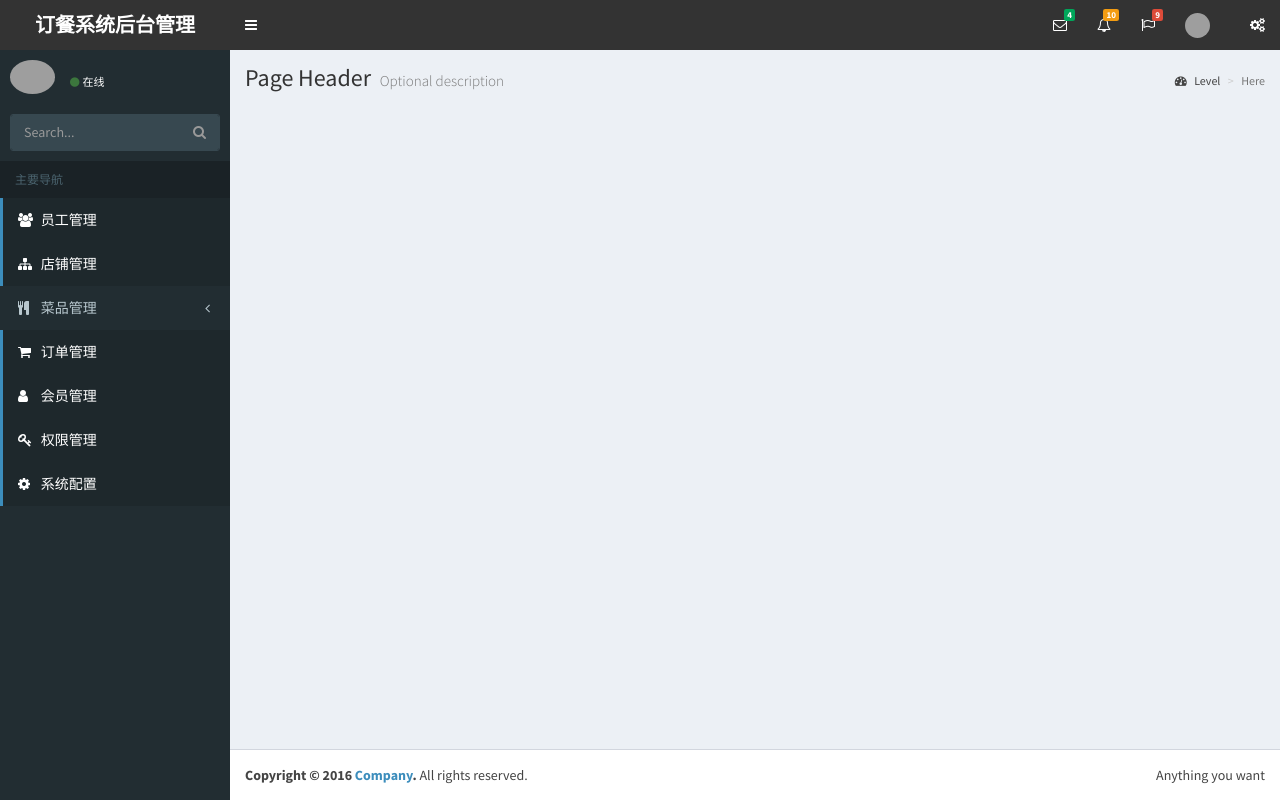
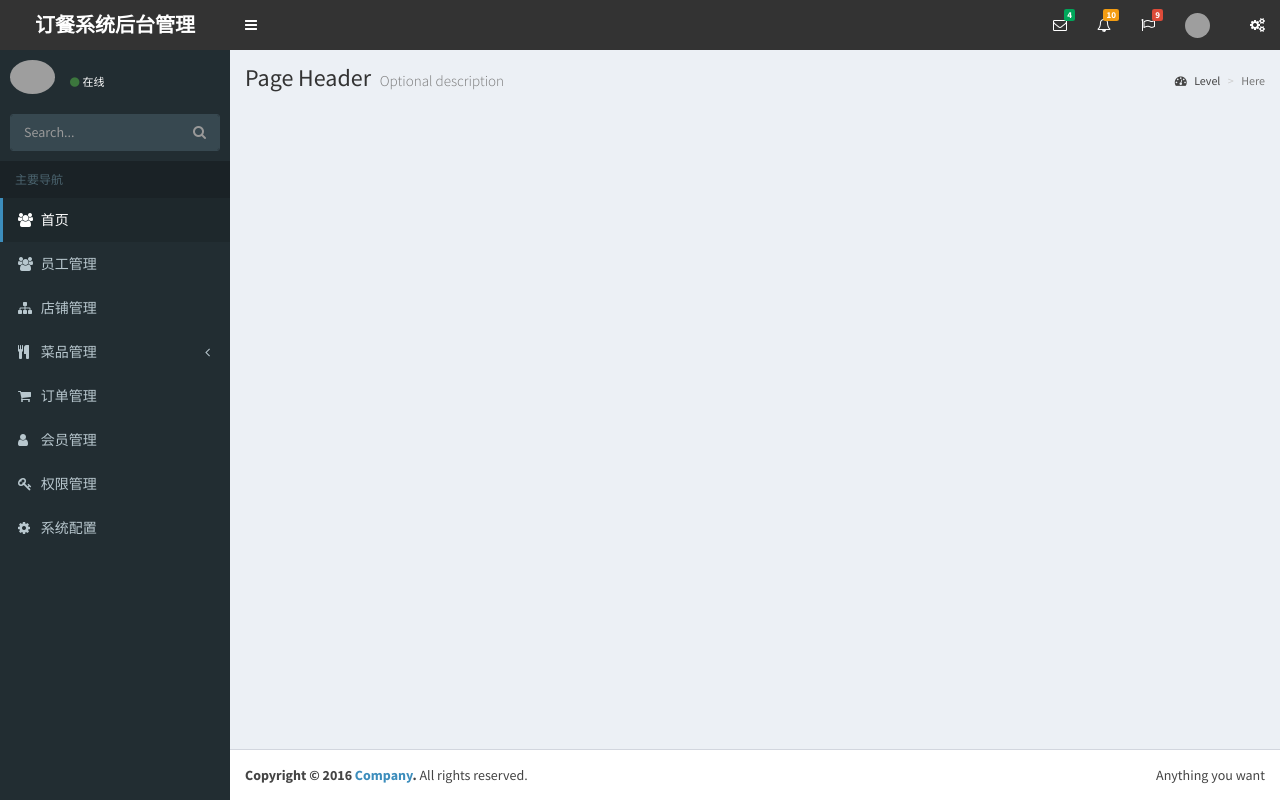
Before and after one commit to lupengliang/OrdingSystem, a Django app: page /myadmin/ in a window 1280 px wide. Run offline with Django 3.2, Linux system fonts and the light colour scheme; some libraries are stand-ins or nearby versions; grey boxes are pictures that could not be loaded.

Commit message:
2022.02.20 完善模板页

```diff
--- a/myobject/templates/myadmin/base.html
+++ b/myobject/templates/myadmin/base.html
@@ -262,8 +262,9 @@ desired effect
             <ul class="sidebar-menu" data-widget="tree">
                 <li class="header">主要导航</li>
                 <!-- Optionally, you can add icons to the links -->
-                <li class="active"><a href="{% url 'mobile_index' %}"><i class="fa fa-users"></i> <span>员工管理</span></a></li>
-                <li class="active"><a href="{% url 'myadmin_user_index' %}"><i class="fa fa-sitemap"></i> <span>店铺管理</span></a></li>
+                <li class="active"><a href="{% url 'mobile_index' %}"><i class="fa fa-users"></i> <span>首页</span></a></li>
+                <li><a href="{% url 'myadmin_user_index' 1 %}"><i class="fa fa-users"></i> <span>员工管理</span></a></li>
+                <li><a href="#"><i class="fa fa-sitemap"></i> <span>店铺管理</span></a></li>
                 <li class="treeview">
                     <a href="#"><i class="fa fa-cutlery"></i> <span>菜品管理</span>
                         <span class="pull-right-container">
@@ -275,10 +276,10 @@ desired effect
                         <li><a href="#"> <i class="fa fa-circle-o"></i>菜品信息</a></li>
                     </ul>
                 </li>
-               <li class="active"><a href="#"><i class="fa fa-shopping-cart"></i> <span>订单管理</span></a></li>
-               <li class="active"><a href="#"><i class="fa fa-user"></i> <span>会员管理</span></a></li>
-               <li class="active"><a href="#"><i class="fa fa-key"></i> <span>权限管理</span></a></li>
-               <li class="active"><a href="#"><i class="fa fa-gear"></i> <span>系统配置</span></a></li>
+               <li><a href="#"><i class="fa fa-shopping-cart"></i> <span>订单管理</span></a></li>
+               <li><a href="#"><i class="fa fa-user"></i> <span>会员管理</span></a></li>
+               <li><a href="#"><i class="fa fa-key"></i> <span>权限管理</span></a></li>
+               <li><a href="#"><i class="fa fa-gear"></i> <span>系统配置</span></a></li>
             </ul>
             <!-- /.sidebar-menu -->
         </section>
```
